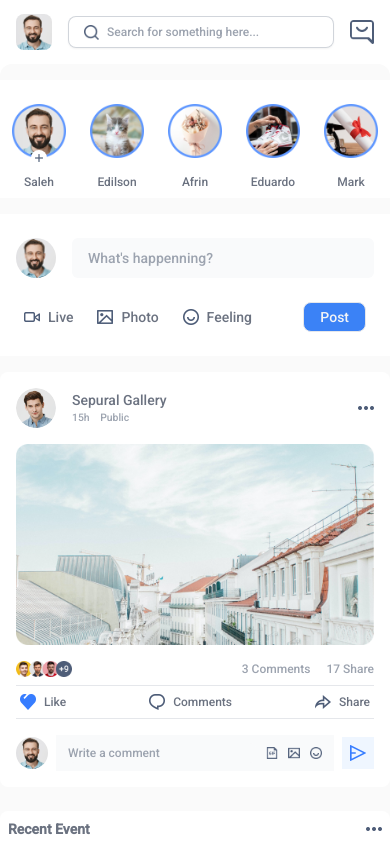
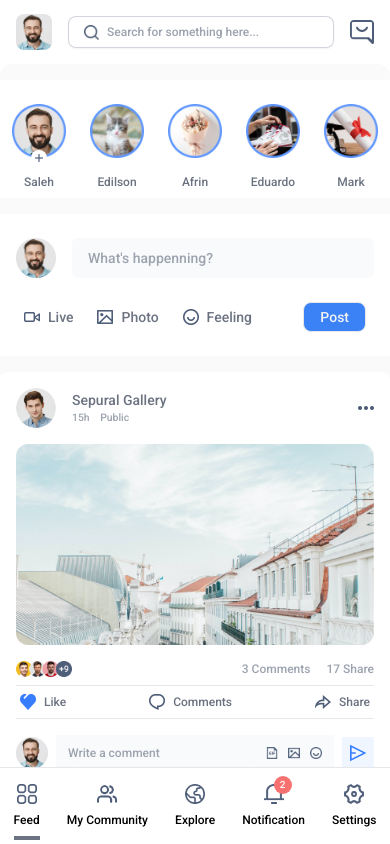
Before and after one commit to masrur-sakib/meetmax, a Next.js app: page / in a window 390 px wide. Shown: the top 844 px of the page. Built offline with nearby package versions, Linux system fonts and the light colour scheme.

Commit message:
bottomMenu developed while maintaining responsiveness.

```diff
--- a/src/app/layout.js
+++ b/src/app/layout.js
@@ -1,6 +1,7 @@
 import { Roboto } from 'next/font/google';
 import './globals.css';
 import Header from '@/components/Header';
+import BottomMenu from '@/components/BottomMenu';
 
 const font = Roboto({
   subsets: ['latin'],
@@ -18,6 +19,7 @@ export default function RootLayout({ children }) {
       <body className={font.className}>
         <Header />
         {children}
+        <BottomMenu />
       </body>
     </html>
   );
--- /dev/null
+++ b/src/components/BottomMenu.jsx
@@ -0,0 +1,16 @@
+'use client';
+
+import { useState } from 'react';
+import { bottomMenuData } from '@/data/bottomMenuData';
+import BottomMenuEl from './BottomMenuEl';
+
+export default function BottomMenu() {
+  const [selected, setSelected] = useState('Feed');
+  return (
+    <div className='sm:hidden fixed bottom-0 left-0 w-full bg-white border-t border-gray-200 shadow-md flex justify-around z-50'>
+      {bottomMenuData.map((data) => (
+        <BottomMenuEl key={data.id} data={data} selected={selected} />
+      ))}
+    </div>
+  );
+}
--- /dev/null
+++ b/src/components/BottomMenuEl.jsx
@@ -0,0 +1,25 @@
+'use client';
+
+import Image from 'next/image';
+
+export default function BottomMenuEl({ data, selected }) {
+  return (
+    <div
+      className={`${
+        selected === data.name
+          ? 'border-b-4 border-gray-500'
+          : 'border-b-4 border-white'
+      } mx-2 mb-1 pb-2 pt-4 flex flex-col justify-center items-center space-y-2 text-xs cursor-pointer`}
+    >
+      <div className='relative'>
+        <Image src={data.src} alt={data.name} width={20} height={20} />
+        {data.alertNumbers > 0 && (
+          <span className='absolute -top-2 -right-2 px-1.5 py-0.5 rounded-full bg-red-400 text-[10px] text-white min-w-[18px] h-[18px] flex items-center justify-center'>
+            {data.alertNumbers}
+          </span>
+        )}
+      </div>
+      <p className='text-xs'>{data.name}</p>
+    </div>
+  );
+}
--- a/src/components/Feed/Feed.jsx
+++ b/src/components/Feed/Feed.jsx
@@ -31,7 +31,7 @@ export default function Feed() {
       <LeftSidebar />
 
       {/* Feed */}
-      <div className='sm:pl-6 sm:pr-6 xl:pr-0 sm:pt-6 pb-6 flex-1 bg-zinc-50 rounded-xl text-gray-500'>
+      <div className='sm:pl-6 sm:pr-6 xl:pr-0 sm:pt-6 pb-24 sm:pb-6 flex-1 bg-zinc-50 rounded-xl text-gray-500'>
         {/* Story Section - Only Small Screen */}
         <StoryCard position='topFeed' />
 
--- /dev/null
+++ b/src/data/bottomMenuData.js
@@ -0,0 +1,32 @@
+export const bottomMenuData = [
+  {
+    id: 'af7c1fe6-d669-414e-b066-e9733f0de7a8',
+    src: '/icons/Feed1.png',
+    name: 'Feed',
+    alertNumbers: 0,
+  },
+  {
+    id: '08c71152-c552-42e7-b094-f510ff44e9cb',
+    src: '/icons/Community.png',
+    name: 'My Community',
+    alertNumbers: 0,
+  },
+  {
+    id: 'c558a80a-f319-4c10-95d4-4282ef745b4b',
+    src: '/icons/Explore.png',
+    name: 'Explore',
+    alertNumbers: 0,
+  },
+  {
+    id: '1ad1fccc-d279-46a0-8980-1d91afd6ba67',
+    src: '/icons/Notification.png',
+    name: 'Notification',
+    alertNumbers: 2,
+  },
+  {
+    id: '5108babc-bf35-44d5-a9ba-de08badfa80a',
+    src: '/icons/Settings.png',
+    name: 'Settings',
+    alertNumbers: 0,
+  },
+];
```
Also changed, not shown: public/icons/Feed.png (added), public/icons/Feed1.png (added).
